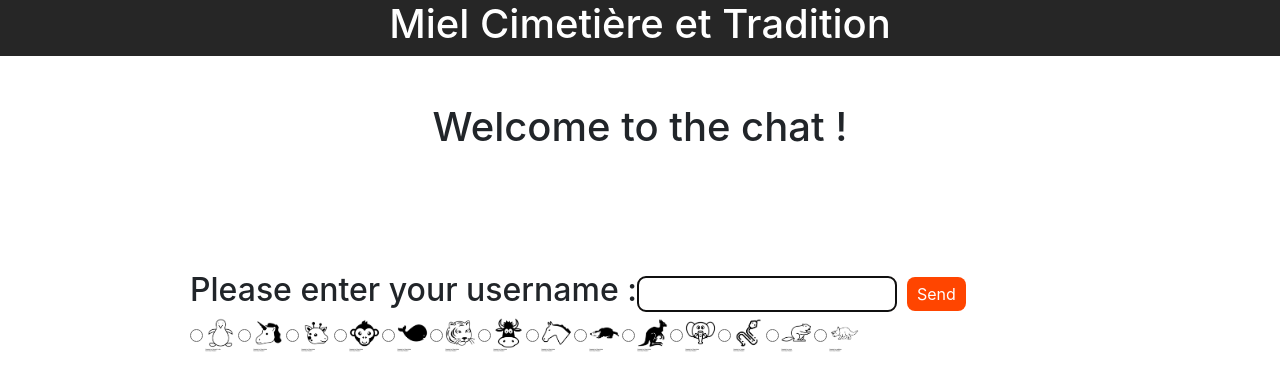
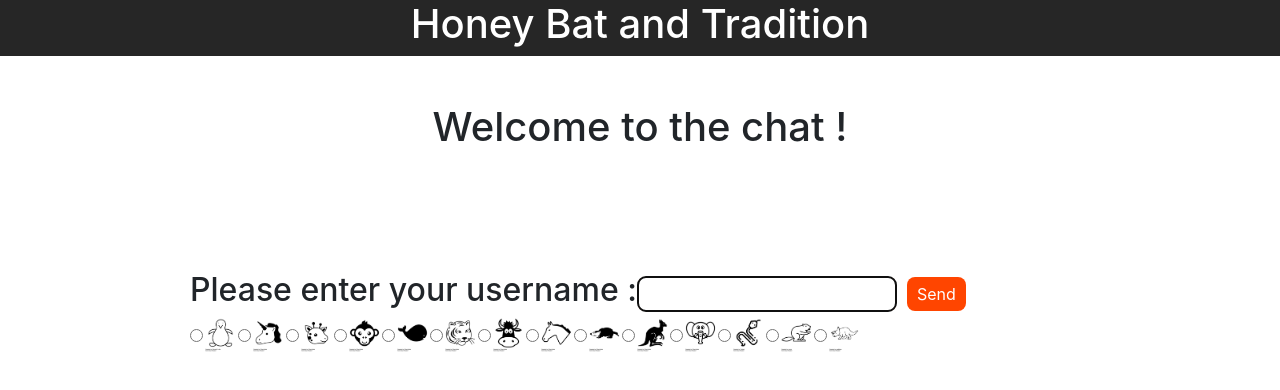
Before and after one commit to Antoinep77/BarFinder, a React (Create React App) app in the folder messagefun/: page / in a window 1280 px wide. Shown: the top 390 px of the page. Built offline with nearby package versions, Linux system fonts and the light colour scheme; no server answers.

Commit message:
title to english

```diff
--- a/messagefun/src/App.js
+++ b/messagefun/src/App.js
@@ -35,7 +35,7 @@ class App extends Component {
       <div className="App">
         <header className="App-header">
           <div className="App-header">
-            <h1>Miel Cimetière et Tradition</h1>
+            <h1>Honey Bat and Tradition</h1>
           </div>
         </header>
         {this.state.user ? <Chat user={this.state.user} mission={this.state.mission} socket={this.socket}/> : <Login onSubmit={this.onSubmit} />}
```
